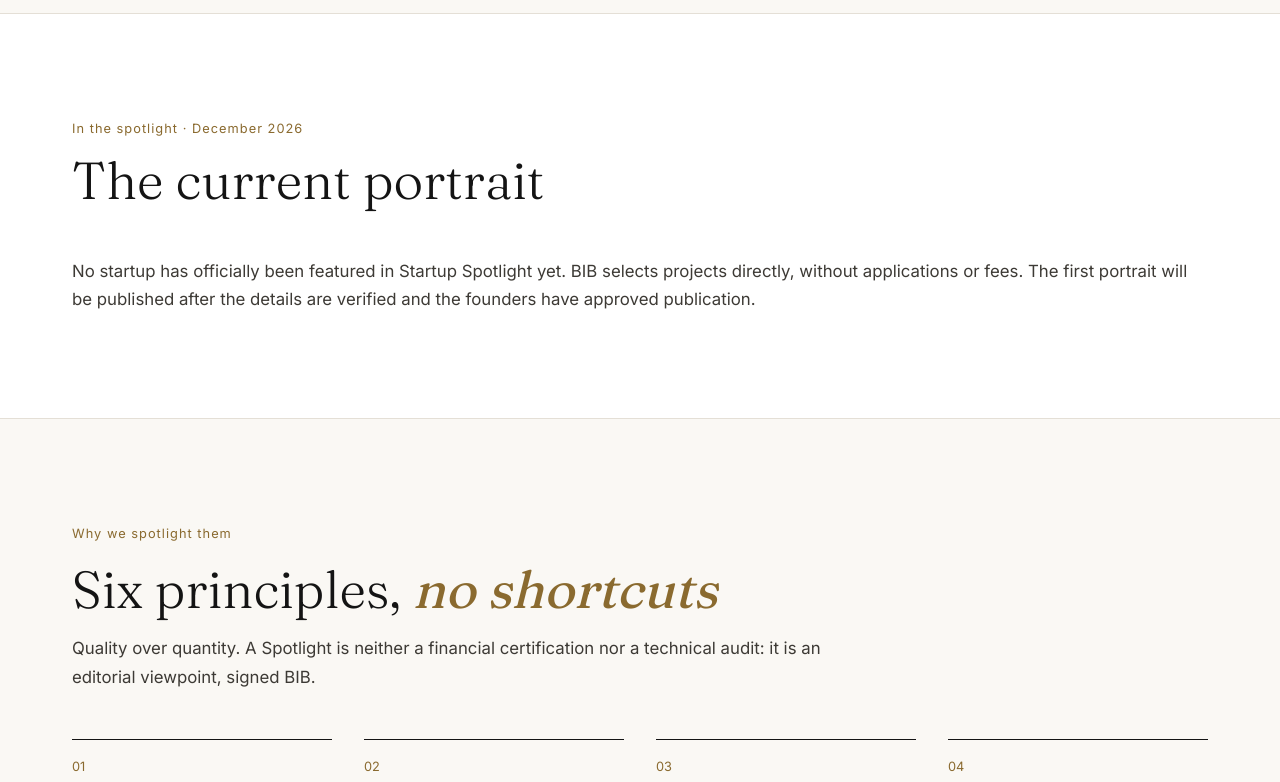
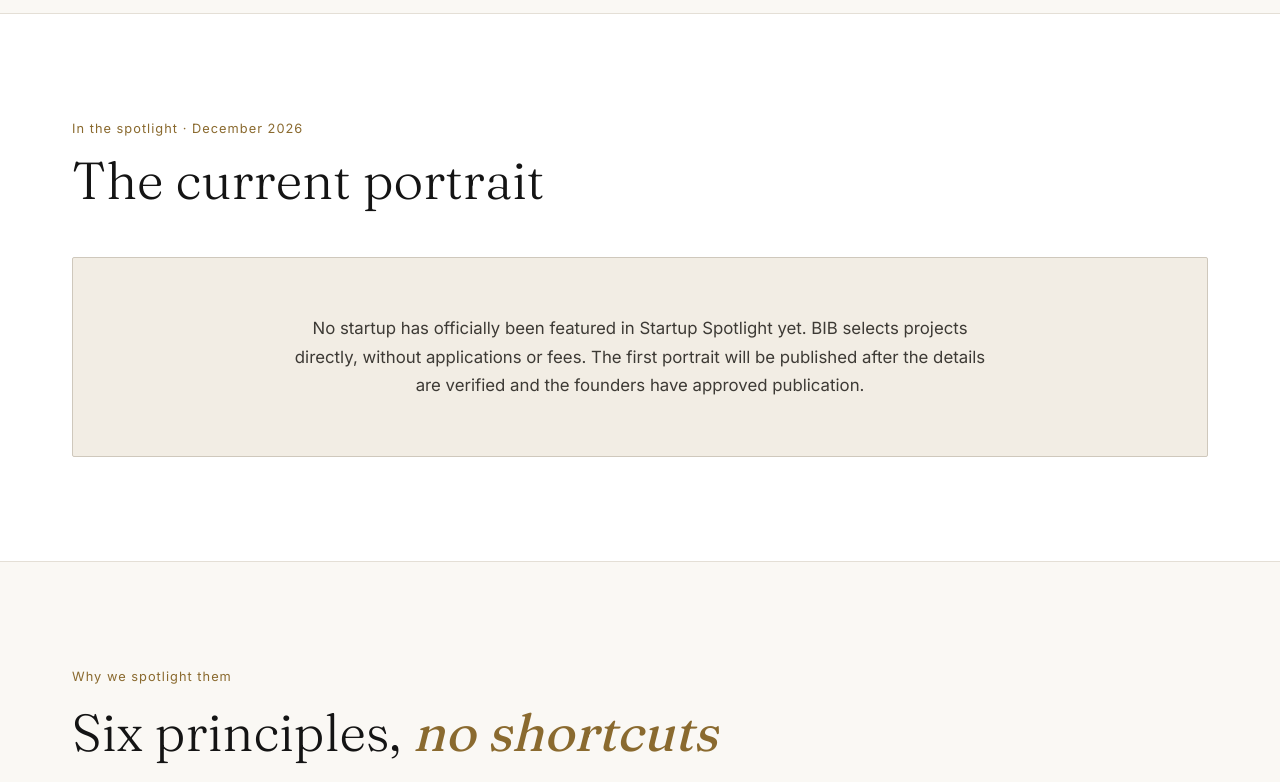
Before and after one commit to Pheniiix-Ankh-Group-Inc/akori, a Next.js app: page /en/startup-spotlight in a window 1280 px wide. Shown: the part 864-1646 px from the top of the page. Built offline with nearby package versions, Linux system fonts and the light colour scheme; no server answers; the database is empty.

Commit message:
style(spotlight): preserve layout with honest empty states

```diff
--- a/src/app/[locale]/(public)/startup-spotlight/startup-spotlight.css
+++ b/src/app/[locale]/(public)/startup-spotlight/startup-spotlight.css
@@ -104,3 +104,8 @@
   .sp-story-photo { border-right: 0; border-bottom: 1px dashed var(--border-h); }
   .sp-featured { gap: 2rem; }
 }
+
+/* Real editorial empty states, until an approved founder portrait is published. */
+.sp-awaiting { background: var(--bg-2); border: 1px solid var(--border-h); border-radius: var(--r); color: var(--texte-2); display: flex; align-items: center; justify-content: center; padding: 2rem; line-height: 1.7; text-align: center; }
+.sp-empty { min-height: 200px; }
+.sp-empty .sp-body { max-width: 720px; }
```
